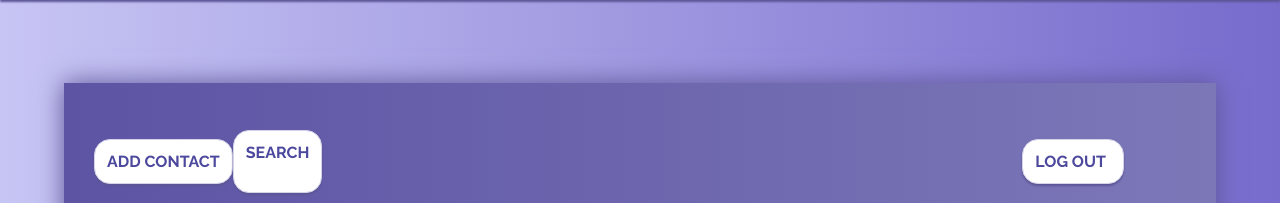
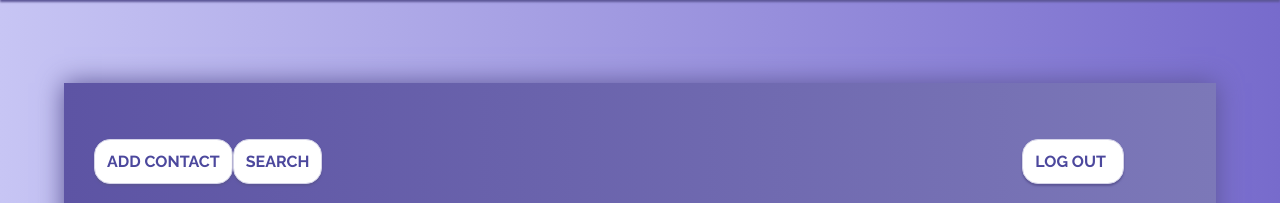
Before and after one commit to adrianhossen5/POOSD, a PHP site: page /dashboard.php in a window 1280 px wide. Shown: the part 143-346 px from the top of the page. Run offline with PHP 8.4, Linux system fonts and the light colour scheme; a user stored in the database is signed in; data that the repository does not hold is empty.

Commit message:
Update dashboard.php

```diff
--- a/dashboard.php
+++ b/dashboard.php
@@ -216,9 +216,6 @@ $user_id = $_SESSION['id'];
     }
 
 @media only screen and (max-width: 760px), (min-device-width: 768px) and (max-device-width: 1024px) {
-  #search-submit-button {
-    height: 70%;
-  }
 
   .button-location {
     width:92%;
```
